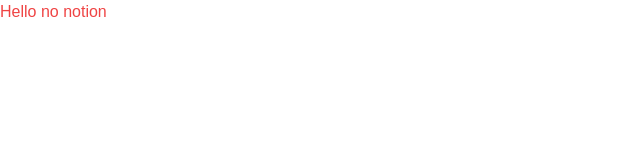
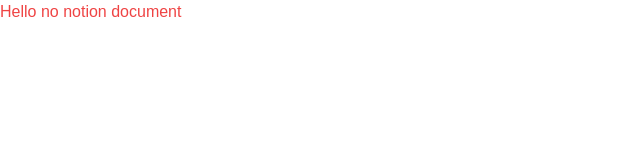
Before and after one commit to Lavkush3411/nonotion-ui, a Next.js app: page / in a window 1280 px wide. Shown: the top 160 px of the page, without its empty margins (0-640 px from the left). Built offline with nearby package versions, Linux system fonts and the light colour scheme.

Commit message:
document adde

```diff
--- a/src/app/page.tsx
+++ b/src/app/page.tsx
@@ -1,3 +1,3 @@
 export default function Home() {
-  return <div className="text-red-500"> Hello no notion</div>;
+  return <div className="text-red-500"> Hello no notion document</div>;
 }
```
